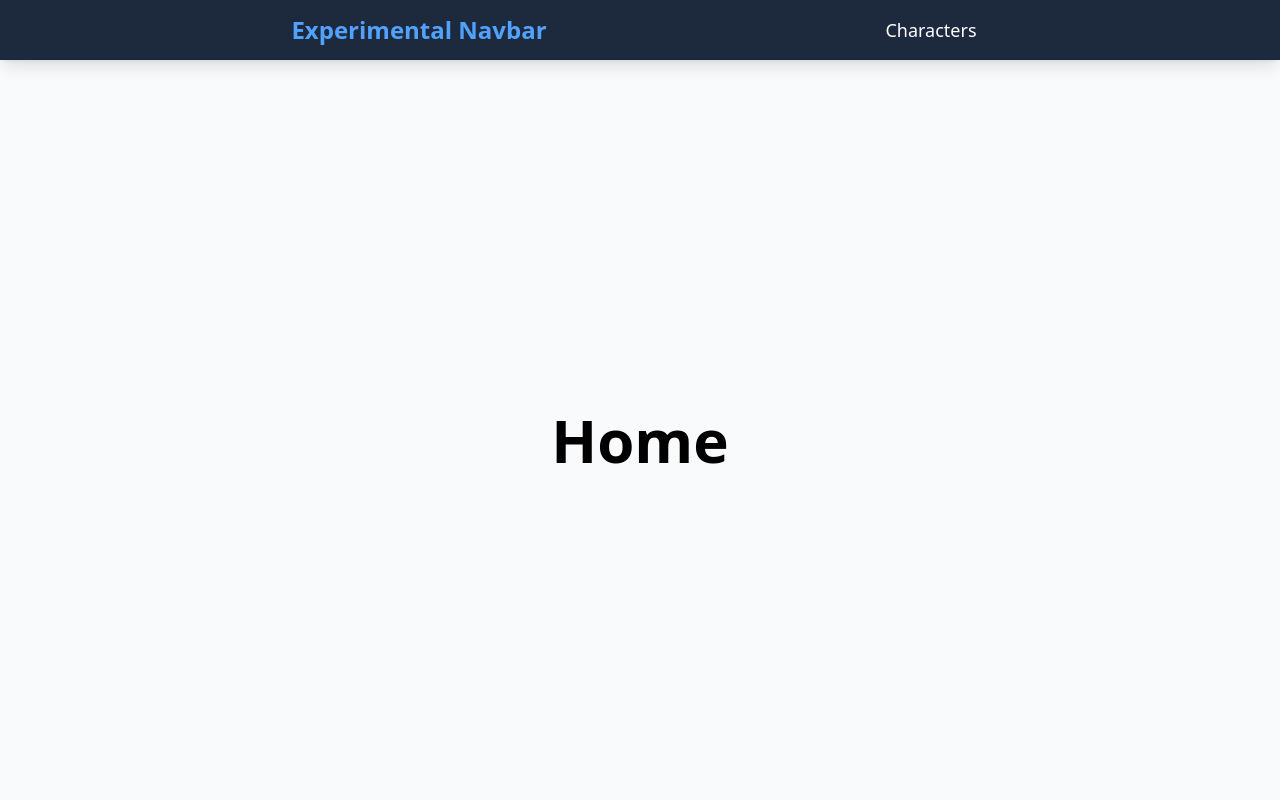
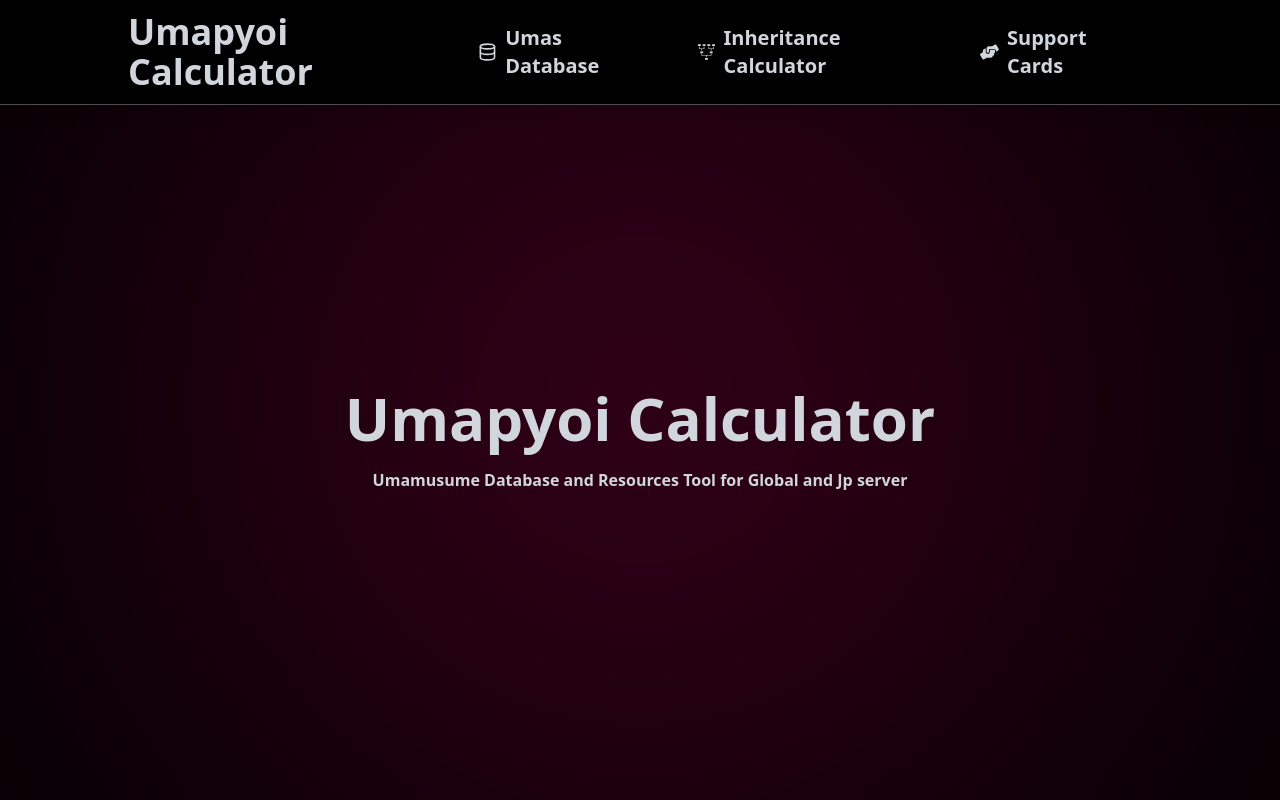
Before and after one commit to OnboardingCode/Umamusume-Calculator, a React (Vite) app: page / in a window 1280 px wide. Built offline with nearby package versions, Linux system fonts and the light colour scheme.

Commit message:
header and main page desing was added, NOT THE FINAL PRODUCT

```diff
--- a/package.json
+++ b/package.json
@@ -13,6 +13,7 @@
     "@tailwindcss/vite": "^4.1.17",
     "react": "^19.2.0",
     "react-dom": "^19.2.0",
+    "react-icons": "^5.5.0",
     "react-router": "^7.9.6",
     "react-router-dom": "^7.9.6",
     "tailwindcss": "^4.1.17"
--- a/src/components/Navbar.tsx
+++ b/src/components/Navbar.tsx
@@ -1,22 +1,40 @@
+/* ––
+* –––– Imports
+ * –––––––––––––––––––––––––––––––––– */
+
+//Globals Imports
 import { Link } from "react-router-dom"
+
+// Icons Imports
+import { LuDatabase } from "react-icons/lu";
+import { GiFamilyTree } from "react-icons/gi";
+import { FaHandsHelping } from "react-icons/fa";
 
 
 
 
 const Navbar = () => {
   return (
-    <nav className=' bg-slate-800 shadow-lg flex items-center justify-around py-3 px-32 fixed top-0 left-0 w-full'>
+    <nav className='bg-black border-b-[0.5px] border-white/30 shadow-lg flex items-center justify-between py-3 px-32 fixed top-0 left-0 w-full z-50'>
       <Link to="/">
-        <span className='font-semibold text-lg flex items-center gap-3 text-blue-400'>
-          <span className='font-semibold text-2xl'>Experimental Navbar</span>
+        <span className='font-nunito text-4xl font-semibold text-gray-300 hover:text-white rounded-2xl'>
+          Umapyoi Calculator
         </span>
       </Link>
 
-        <div className='flex items-center gap-5 text-black'>
-            <Link to="/characters" className='py-1 px-3 text-lg font-light text-white hover:text-sky-300 rounded-2xl hover:bg-slate-700 transition duration-300'>
-              Characters
-            </Link>
-        </div>
+      <div className='flex items-center gap-5'>
+        <Link to="/characters" className='py-1 px-3 font-nunito text-xl font-semibold text-gray-300 hover:text-white rounded-2xl hover:bg-slate-700 transition duration-300 flex items-center gap-2'>
+          <LuDatabase /> Umas Database
+        </Link>
+
+        <Link to="/inheritance" className='py-1 px-3 font-nunito text-xl font-semibold text-gray-300 hover:text-white rounded-2xl hover:bg-slate-700 transition duration-300 flex items-center gap-2'>
+          <GiFamilyTree /> Inheritance Calculator
+        </Link>
+
+        <Link to="/support" className='py-1 px-3 font-nunito text-xl font-semibold text-gray-300 hover:text-white rounded-2xl hover:bg-slate-700 transition duration-300 flex items-center gap-2'>
+          <FaHandsHelping /> Support Cards
+        </Link>
+      </div>
     </nav>
   )
 }
--- /dev/null
+++ b/src/data/character_data.json
@@ -0,0 +1,62 @@
+[
+  {
+    "id": 1001,
+    "name": "Special Week",
+    "images": {
+      "banner": "public/outfits/card-1001.png",
+      "portrait": "public/portraits/character-1001.png",
+      "icon": "public/icons/icon-1001.png"
+    },
+    "stats": {
+      "speed": 83,
+      "stamina": 88,
+      "power": 98,
+      "guts": 90,
+      "wit": 90
+    },
+    "Track": {
+      "Turf": "A",
+      "Dirt": "G"
+    },
+    "Distance": {
+      "sprint": "F",
+      "mile": "C",
+      "medium": "A",
+      "long": "A"
+    },
+    "Style": {
+      "front": "G",
+      "pace": "A",
+      "late": "A",
+      "end": "C"
+    },
+    "Growth Rate": {
+      "growth-speed": "G",
+      "growth-stamina": "A",
+      "growth-power": "A",
+      "growth-guts": "C",
+      "growth-wit": "C"
+    }
+  },
+  {
+    "id": 1002,
+    "name": "Silence Suzuka",
+    "images": {
+      "banner": "public/outfits/card-1002.png",
+      "portrait": "public/portraits/character-1002.png",
+      "icon": "public/icons/icon-1002.png"
+    },
+    "stats": {
+      "speed": 92,
+      "stamina": 70,
+      "power": 88,
+      "guts": 75
+    },
+    "info": {
+      "rarity": "SSR",
+      "rank": "S",
+      "type": "Runner",
+      "distance": "Long"
+    }
+  }
+]
--- a/src/index.css
+++ b/src/index.css
@@ -1 +1,2 @@
 @import "tailwindcss";
+@import url('https://fonts.googleapis.com/css2?family=Nunito:ital,wght@0,200..1000;1,200..1000&display=swap');
--- a/src/routes/CharactersCard.tsx
+++ b/src/routes/CharactersCard.tsx
@@ -1,4 +1,4 @@
-import cardImages from '../card-imgs.json';
+import cardImages from '../data/card_imgs.json';
 import { useUmaNavigation } from '../services/character_navigation';
 //NOTA: Los IDs de las Umas, son los game_id en la API
 
--- a/src/routes/Home.tsx
+++ b/src/routes/Home.tsx
@@ -1,10 +1,16 @@
 const Home = () => {
   return (
-    <div className='min-h-screen bg-slate-50 w-full flex items-center justify-center'>
-      <div className='flex flex-col items-start max-w-3xl gap-5'>
-        <h1 className='text-6xl font-bold text-black text-center mt-20'>Home</h1>
+
+    <div className='min-h-screen bg-black w-full flex items-center justify-center'>
+      <div className="circlePosition w-[590px] h-[590px] bg-pink-800 rounded-full absolute z-0 top-1/2 left-1/2 -translate-x-1/2 -translate-y-1/2 blur-[300px]">
       </div>
+      <div className='flex flex-col max-w-3xl gap-5 relative z-10'>
+        <h1 className='text-6xl font-bold text-gray-300 text-center mt-20'>Umapyoi Calculator</h1>
+        <p className='text-xm font-bold text-gray-300 text-center'> Umamusume Database and Resources Tool for Global and Jp server</p>
+      </div>
+
     </div>
+
   )
 }
 
--- /dev/null
+++ b/tailwind.config.ts
@@ -0,0 +1,17 @@
+import type { Config } from 'tailwindcss'
+
+export default {
+  content: [
+    "./index.html",
+    "./src/**/*.{js,ts,jsx,tsx}",
+  ],
+  theme: {
+    extend: {
+      fontFamily: {
+        sans: ['Nunito', 'sans-serif'],
+        nunito: ['Nunito', 'sans-serif'],
+      },
+    },
+  },
+  plugins: [],
+} satisfies Config
```
Also changed, not shown: src/data/card_imgs.json (renamed from src/card-imgs.json), 2 other files (tests, documents, lock files or other folders).
